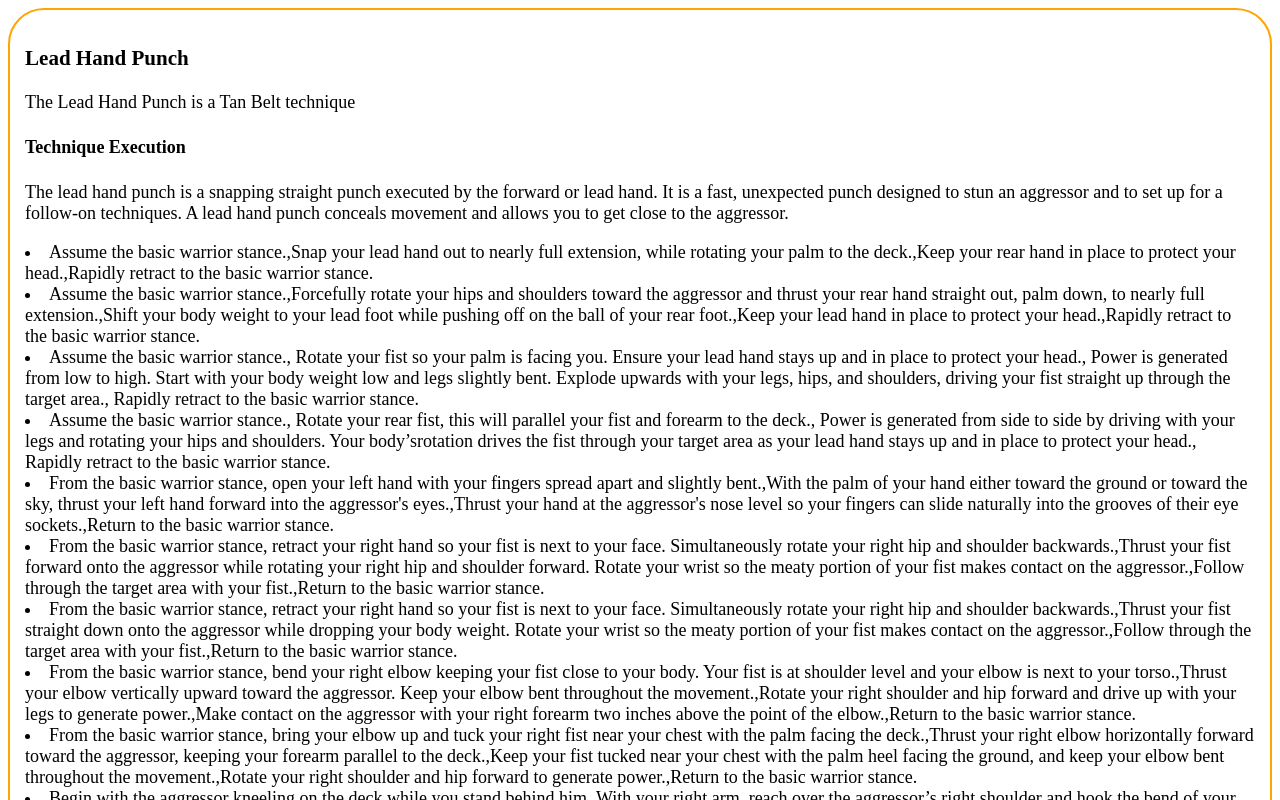
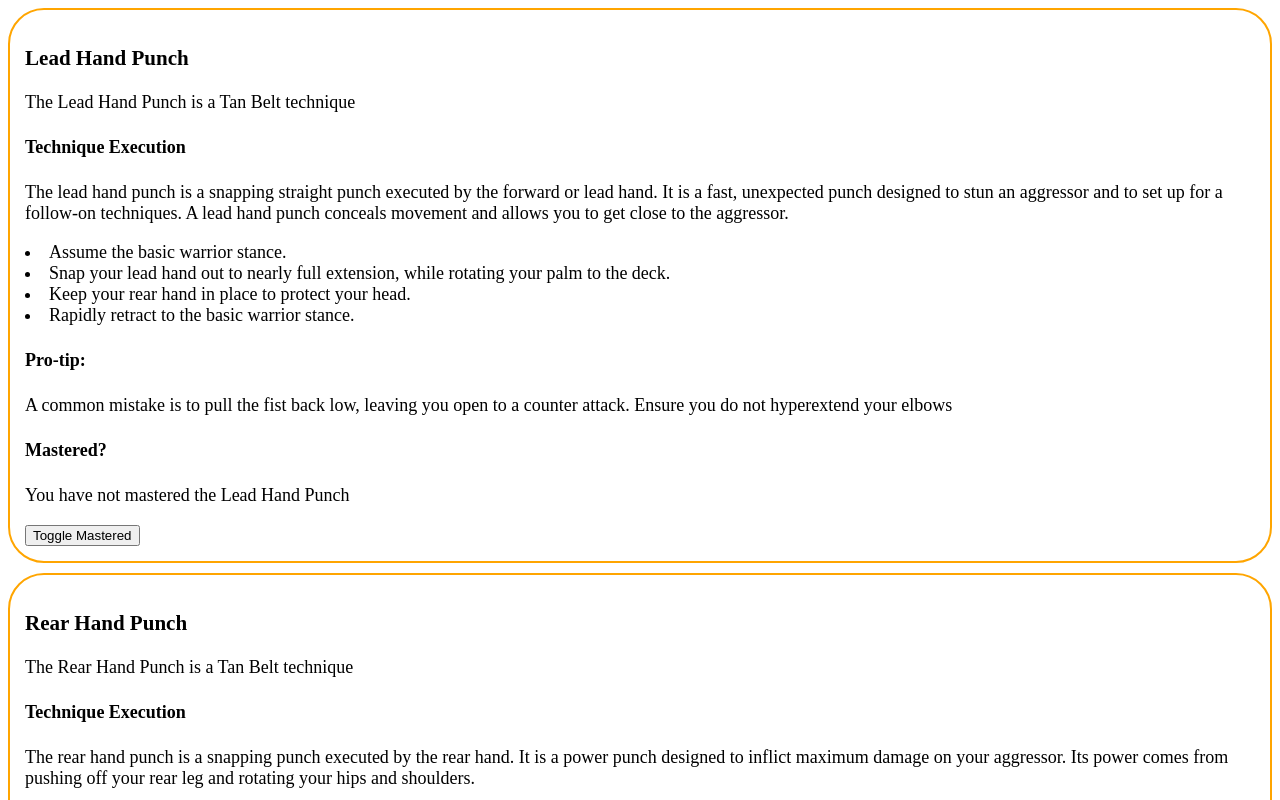
Before and after one commit to rc-devs/mcninja, an Angular app in the folder mcninja/: page / in a window 1280 px wide. Shown: the top 800 px of the page. Built offline with nearby package versions, Linux system fonts and the light colour scheme.

Commit message:
new for loop for the execution (steps) of the individual objects of the array instead of all the execution properties in the master array
shout out to Travis for the assist from test.data.md

```diff
--- a/mcninja/src/app/display-techniques/display-techniques.component.html
+++ b/mcninja/src/app/display-techniques/display-techniques.component.html
@@ -5,9 +5,9 @@
       <h4>Technique Execution</h4>
         <p>{{technique.description}}</p>
         <div class="execution-container">
-          @for (t of techniques(); track t.id) {
-                  <li> {{t.execution}} </li>
-              }
+          @for (e of technique.execution; track e) {
+            <li> {{e}} </li>
+        }
         </div>
       <h4>Pro-tip:</h4>
         <p>{{technique.proTip}}</p>
```
